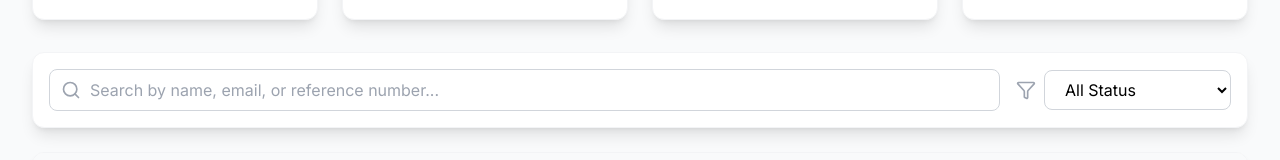
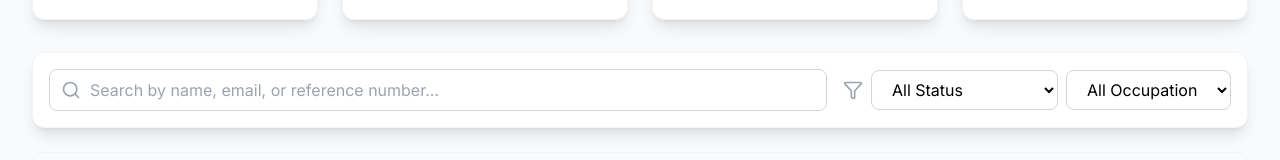
Before and after one commit to ITSXolved/noor-e-quran, a Next.js app: page /admin/dashboard in a window 1280 px wide. Shown: the part 207-367 px from the top of the page. Built offline with nearby package versions, Linux system fonts and the light colour scheme; no server answers.

Commit message:
feat: add occupation filter to admin dashboard

```diff
--- a/app/admin/dashboard/page.tsx
+++ b/app/admin/dashboard/page.tsx
@@ -37,6 +37,7 @@ export default function AdminDashboard() {
     const [isLoading, setIsLoading] = useState(true);
     const [searchTerm, setSearchTerm] = useState('');
     const [statusFilter, setStatusFilter] = useState<string>('all');
+    const [occupationFilter, setOccupationFilter] = useState<string>('all');
     const [selectedApp, setSelectedApp] = useState<Application | null>(null);
     const [remark, setRemark] = useState('');
     const [isUpdating, setIsUpdating] = useState(false);
@@ -148,13 +149,16 @@ export default function AdminDashboard() {
     const filteredApplications = applications.filter((app) => {
         const matchesSearch =
             app.name.toLowerCase().includes(searchTerm.toLowerCase()) ||
-            app.email.toLowerCase().includes(searchTerm.toLowerCase()) ||
+            (app.email || '').toLowerCase().includes(searchTerm.toLowerCase()) ||
             app.reference_number.toLowerCase().includes(searchTerm.toLowerCase());
 
         const matchesStatus =
             statusFilter === 'all' || app.application_status === statusFilter;
 
-        return matchesSearch && matchesStatus;
+        const matchesOccupation =
+            occupationFilter === 'all' || app.occupation === occupationFilter;
+
+        return matchesSearch && matchesStatus && matchesOccupation;
     });
 
     const getStatusColor = (status: string) => {
@@ -301,6 +305,17 @@ export default function AdminDashboard() {
                                     <option value="payment_pending">Payment Pending</option>
                                     <option value="payment_done">Payment Done</option>
                                     <option value="added_to_course">Added to Course</option>
+                                </select>
+                                <select
+                                    value={occupationFilter}
+                                    onChange={(e) => setOccupationFilter(e.target.value)}
+                                    className="px-4 py-2 rounded-lg border border-gray-300 focus:border-primary focus:ring-2 focus:ring-primary/20 outline-none bg-white"
+                                >
+                                    <option value="all">All Occupation</option>
+                                    <option value="Professional">Professional</option>
+                                    <option value="Housewife">Housewife</option>
+                                    <option value="Business">Business</option>
+                                    <option value="Student">Student</option>
                                 </select>
                             </div>
                         </div>
```
